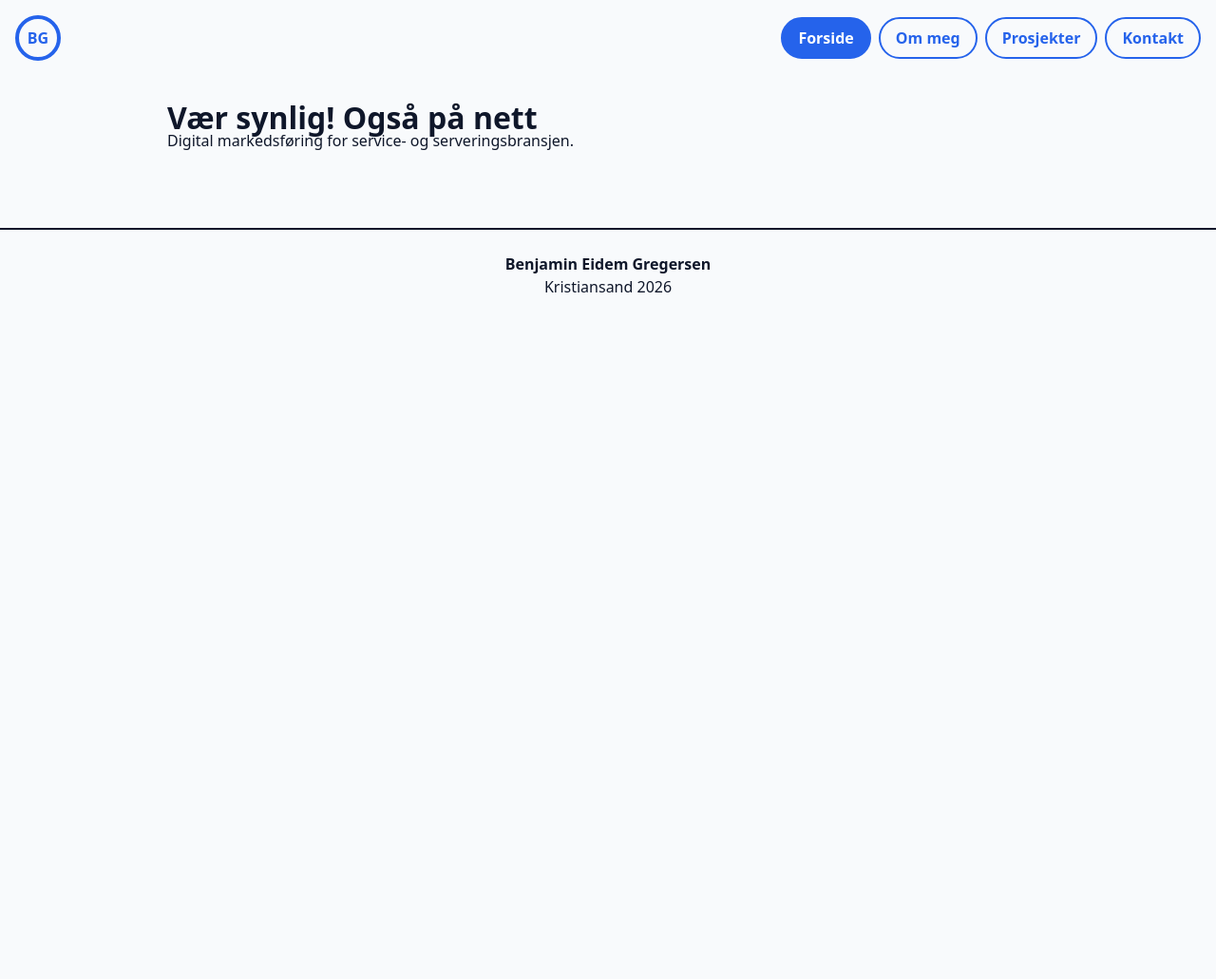
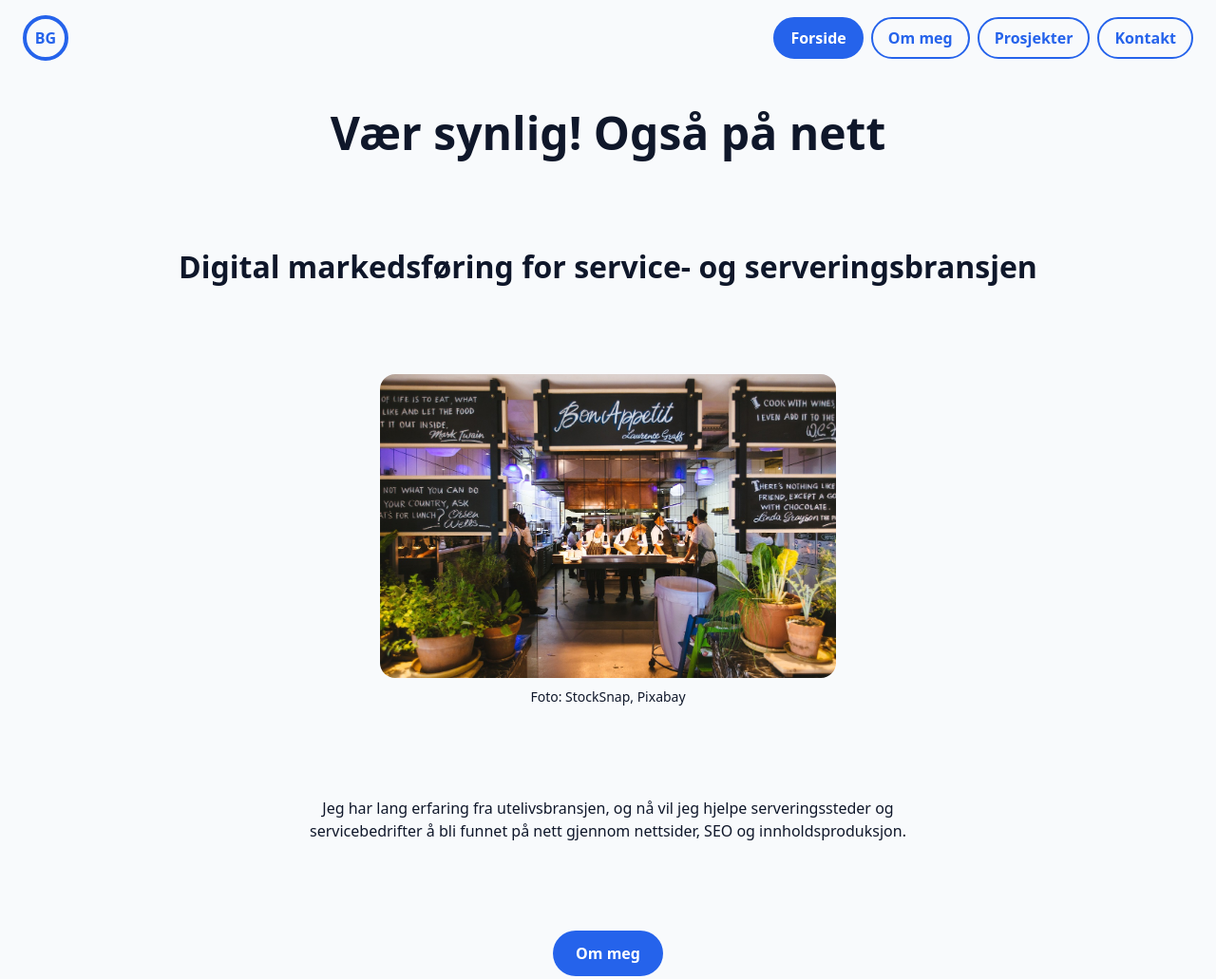
Before and after one commit to Virrabo/Portef-lje_gregersen, a plain HTML site: page index.html in a window 1280 px wide. Shown: the top 1031 px of the page at 95% size. Before the commit the page ends 800 px from the top, so only its background shows below. Drawn offline with Linux system fonts and the light colour scheme.

Commit message:
Bilder, overskrifter, avstander på forside fra Figma.

```diff
--- a/css/style.css
+++ b/css/style.css
@@ -15,6 +15,11 @@
   --font: system-ui, sans-serif;
   --tekst-storrelse: 1rem;
   --tekst-linjehoyde: 1.5rem;
+  --h1-storrelse: 2rem;
+  --h1-linjehoyde: 2.5rem;
+  --h2-storrelse: 1.5rem;
+  --h2-linjehoyde: 2rem;
+  --luft-seksjon: 5.8125rem; /* mobil: 93 px */
 }
 
 /* ---------- Nullstilling ---------- */
@@ -120,3 +125,82 @@ footer {
 .footer-navn {
   font-weight: 700;
 }
+/* ---------- Typografi ---------- */
+h1 {
+  font-size: var(--h1-storrelse);
+  line-height: var(--h1-linjehoyde);
+  font-weight: 700;
+}
+
+h2 {
+  font-size: var(--h2-storrelse);
+  line-height: var(--h2-linjehoyde);
+  font-weight: 700;
+}
+
+/* ---------- Forside ---------- */
+.forside {
+  text-align: center;
+}
+
+.forside > * + * {
+  margin-top: var(--luft-seksjon);
+}
+
+.forside p {
+  max-width: 40rem;
+  margin-left: auto;
+  margin-right: auto;
+}
+
+main > * + * {
+  margin-top: 1.5rem;
+}
+
+figure {
+  margin: 0;
+}
+
+figure img {
+  display: block;
+  width: 100%;
+  max-width: 480px;
+  height: auto;
+  margin: 0 auto;
+  border-radius: 1rem;
+}
+
+figcaption {
+  font-size: 0.875rem;
+  margin-top: 0.5rem;
+  text-align: center;
+}
+
+/* ---------- Knapp ---------- */
+.knapp {
+  display: inline-block;
+  padding: 0.75rem 1.5rem;
+  border-radius: 999px;
+  background-color: var(--farge-aksent);
+  color: #ffffff;
+  font-weight: 600;
+  text-decoration: none;
+}
+
+.knapp:hover {
+  background-color: var(--farge-hover);
+}
+
+.knapp:active {
+  background-color: var(--farge-pressed);
+}
+
+@media (min-width: 768px) {
+  :root {
+    --side-marg: 24px;
+    --h1-storrelse: 3rem;
+    --h1-linjehoyde: 3.5rem;
+    --h2-storrelse: 2rem;
+    --h2-linjehoyde: 2.5rem;
+  }
+}
--- a/index.html
+++ b/index.html
@@ -24,9 +24,25 @@
       </nav>
     </header>
 
-    <main>
-      <h1>Vær synlig! Også på nett</h1>
-      <p>Digital markedsføring for service- og serveringsbransjen.</p>
+    <main class="forside">
+  <h1>Vær synlig! Også på nett</h1>
+  <h2>Digital markedsføring for service- og serveringsbransjen</h2>
+
+  <figure>
+    <img
+      src="img/restaurant_inngang.jpg"
+      alt="Kokker samlet rundt et åpent restaurantkjøkken, med planter i forgrunnen"
+      width="1280"
+      height="853"
+    />
+    <figcaption>Foto: StockSnap, Pixabay</figcaption>
+  </figure>
+
+  <p>
+    Jeg har lang erfaring fra utelivsbransjen, og nå vil jeg hjelpe serveringssteder og servicebedrifter å bli funnet på nett gjennom nettsider, SEO og innholdsproduksjon.
+  </p>
+
+  <a href="om-meg.html" class="knapp">Om meg</a>
     </main>
 
     <footer>
```
Also changed, not shown: img/restaurant_inngang.jpg (added).
